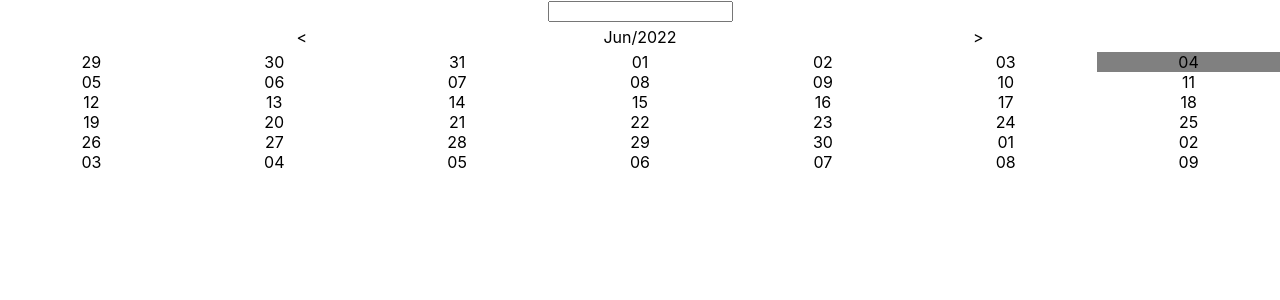
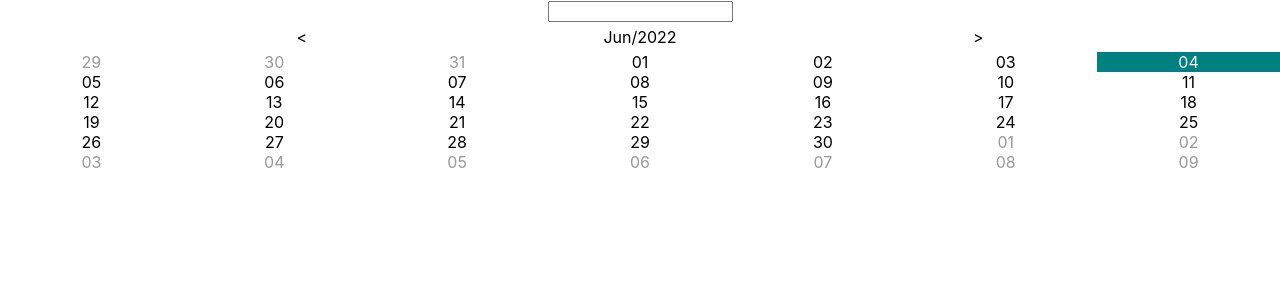
Before and after one commit to shabbyk/react-datetimerangepicker, a React (Create React App) app: page / in a window 1280 px wide. Shown: the top 300 px of the page. Built offline with nearby package versions, Linux system fonts and the light colour scheme.

Commit message:
- work on in range date selection

```diff
--- a/src/components/Day/Day.css
+++ b/src/components/Day/Day.css
@@ -0,0 +1,23 @@
+.start-date {
+    background: rgba(0,128,128, 1);
+    color: white;
+}
+
+.in-range {
+    background: rgba(0,128,128, 0.3);
+}
+
+.date-cell {
+    flex: 1;
+    cursor: pointer;
+}
+
+.default-hover:hover {
+    background: rgb(202, 198, 198);
+}
+
+.ends {
+    background-color: #fff;
+    border-color: transparent;
+    color: #999;
+}
--- a/src/components/Day/Index.tsx
+++ b/src/components/Day/Index.tsx
@@ -1,22 +1,36 @@
-import React, { useRef } from "react";
+import React, { MouseEventHandler, useRef, useState } from "react";
 import { DateTime } from "luxon";
 import "./Day.css";
 
-type DayProp = {
+type DayProps = {
   date: DateTime;
+  currMonth: number;
   selectedDate: DateTime;
   selectDate: (date: DateTime) => any;
 };
 
-function getClassName(currElDate: DateTime, selectedDate: DateTime) {
+function getClassName(
+  currElDate: DateTime,
+  currMonth: number,
+  selectedDate: DateTime,
+  inRange: boolean
+) {
   var classNameString = "date-cell";
 
-  if (+currElDate.toFormat("dd") == 4) {
-    debugger;
+  if (currElDate.month != currMonth) {
+    classNameString += " ends";
+  }
+
+  if (inRange) {
+    classNameString += " in-range";
   }
 
   if (currElDate.toMillis() == selectedDate.toMillis()) {
-    classNameString += " selected-date";
+    classNameString += " start-date";
+  } else if (currElDate.toMillis() > selectedDate.toMillis()) {
+    classNameString += " in-select-range";
+  } else {
+    classNameString += " default-hover";
   }
 
   return classNameString;
@@ -26,14 +40,39 @@ function dayContent(date: DateTime) {
   return date.toFormat("dd");
 }
 
-function Day(props: DayProp) {
+function handleClick(e: any, props: DayProps) {
+  if (props.date.month == props.currMonth) {
+    props.selectDate(props.date.startOf("day"));
+  }
+  e.stopPropagation();
+}
+
+function handleMouseEvents(
+  e: any,
+  props: DayProps,
+  setState: (value: boolean) => any
+) {
+  if (props.date.toMillis() > props.selectedDate.toMillis()) {
+    setState(true);
+  } else {
+    setState(false);
+  }
+  e.stopPropagation();
+}
+
+function Day(props: DayProps) {
+  const [inRange, isInRange] = useState(false);
   return (
     <div
-      className={getClassName(props.date, props.selectedDate)}
-      onClick={(e) => {
-        props.selectDate(props.date.startOf("day"));
-        e.stopPropagation();
-      }}
+      className={getClassName(
+        props.date,
+        props.currMonth,
+        props.selectedDate,
+        inRange
+      )}
+      onClick={(e) => handleClick(e, props)}
+      onMouseEnter={(e) => handleMouseEvents(e, props, isInRange)}
+      onMouseLeave={(e) => handleMouseEvents(e, props, isInRange)}
     >
       {dayContent(props.date)}
     </div>
--- a/src/components/Week/Index.tsx
+++ b/src/components/Week/Index.tsx
@@ -14,12 +14,12 @@ type WeekProps = {
 };
 
 function Week(props: WeekProps) {
-  const eleRef = useRef(null);
-
   var weekStartDate = DateTime.fromObject({
     year: props.year,
     month: props.month,
   });
+
+  var currMonth = weekStartDate.month;
 
   if (props.weekNumber > 1) {
     weekStartDate = weekStartDate.plus({
@@ -41,6 +41,7 @@ function Week(props: WeekProps) {
           date={el}
           selectDate={props.selectDate}
           selectedDate={props.selectedDate}
+          currMonth={currMonth}
         />
       ))}
     </div>
--- a/src/components/Week/Week.css
+++ b/src/components/Week/Week.css
@@ -1,12 +1,3 @@
 .week {
     display: flex;
 }
-
-.date-cell {
-    flex: 1;
-    cursor: pointer;
-}
-
-.selected-date {
-    background: gray;
-}
```
